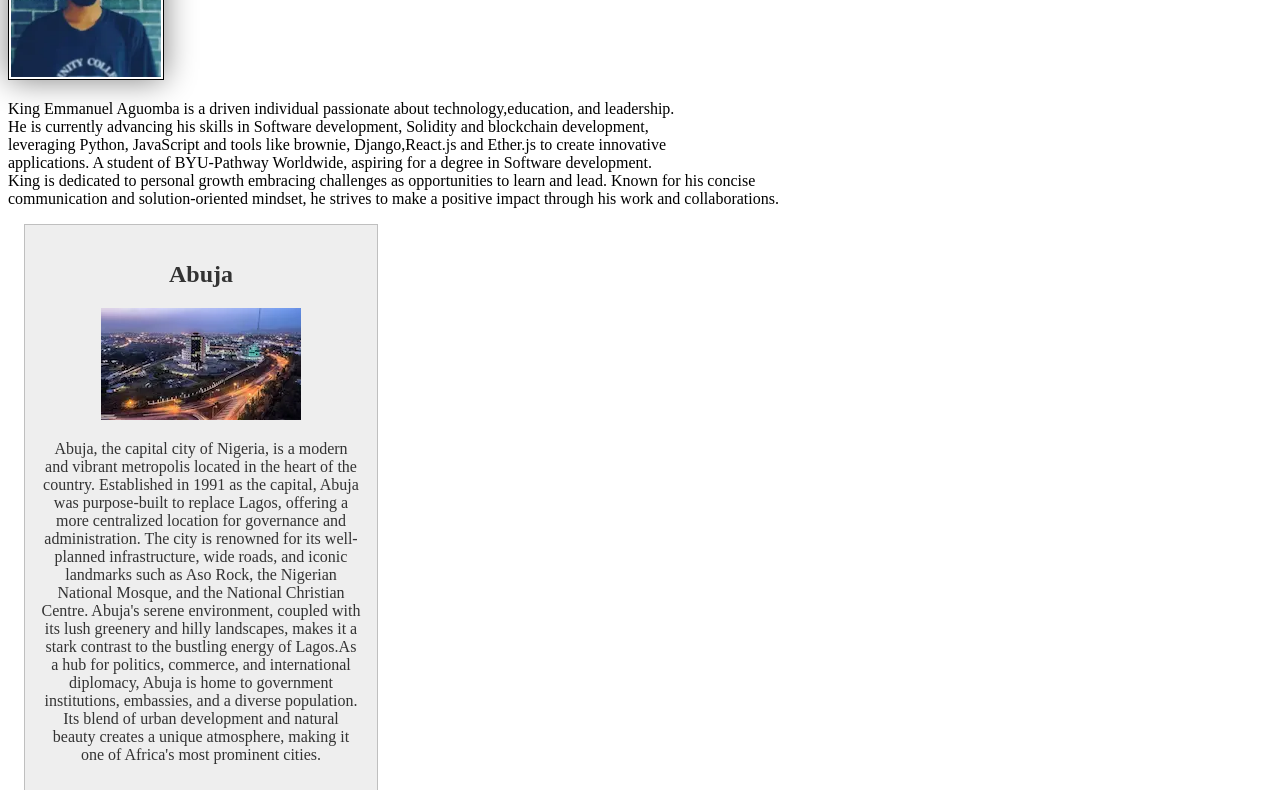
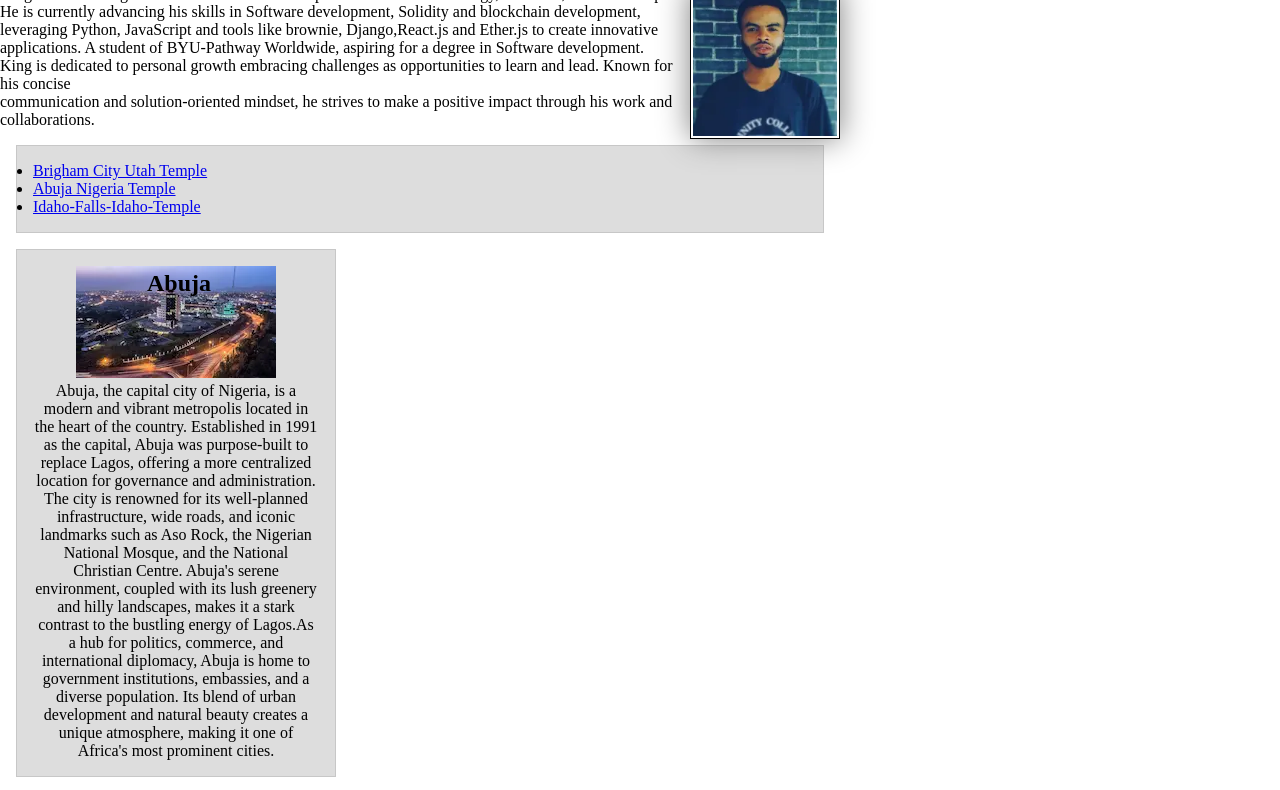
Before and after one commit to KingKacrae99/wdd130, a plain HTML site: page index.html in a window 1280 px wide. Shown: the part 304-1094 px from the top of the page. Drawn offline with Linux system fonts and the light colour scheme.

Commit message:
index.html updated successfully

```diff
--- a/index.html
+++ b/index.html
@@ -13,6 +13,8 @@
             <nav>
                 <a href="#">Home</a>
                 <a href="wwr/">Rafting Website</a>
+                <a href="https://www.linkedin.com/in/king-aguomba ">linkedin profile</a>
+                <a href="https://www.facebook.com/king kacrae">facebook profile</a>
             </nav>
         </header>
         <main>
@@ -26,8 +28,13 @@
                 embracing challenges as opportunities to learn and lead. Known for his concise <br> communication and
                 solution-oriented mindset, he strives to make a positive impact through his work and collaborations.
             </p>
+            <ul class="box">
+                <li><a href="https://www.churchofjesuschrist.org/temples/details/brigham-city-utah-temple?lang=eng" target="_blank">Brigham City Utah Temple</a></li>
+                <li><a href="https://www.churchofjesuschrist.org/temples/details/abuja-nigeria-temple?lang=eng" target="_blank">Abuja Nigeria Temple</a></li>
+                <li><a href="https://www.churchofjesuschrist.org/temples/details/idaho-falls-idaho-temple?lang=eng" target="_blank">Idaho-Falls-Idaho-Temple</a></li>
+            </ul>
         </main>
-        <aside>
+        <aside class="box">
             <h2> Abuja </h2>
             <img src="images/state.webp" alt="Abuja landscape" width="200">
             <p>
@@ -46,4 +53,5 @@
             <p>&copy;2025 🧑‍💻 King Emmanuel Aguomba ⛳ Abuja, Nigeria</p>
         </footer>
     </body>
+    <!-- Date: 1/26/2025 5:40pm -->
 </html>
--- a/styles/styles.css
+++ b/styles/styles.css
@@ -9,6 +9,11 @@
     --main-img-width:150px;
     --aside-img-width:200px;
     --aside-border-color: 1px solid rgb(0 0 0 / 0.2);
+}
+*{
+    margin: 0px;
+    padding: 0px;
+    box-sizing: border-box;
 }
 
 nav{
@@ -33,6 +38,7 @@ main img {
     border: var(--border-color);
     padding: var(--img-padding);
     box-shadow: 0 0 30px var(--box-shadow-color);
+    float: right;
 }
 p{
     padding: 0;
@@ -43,9 +49,15 @@ aside{
     margin: 1rem;
     border: var(--aside-border-color);
     padding: 1rem;
+    position: relative;
     background-color: var(--aside-bg-color);
     color:var(--aside-text-color);
     text-align: center;
+}
+aside h2{
+    position: absolute;
+    top: 20px;
+    left: 130px;
 }
 aside img{
     width:var(--aside-img-width);
@@ -56,3 +68,12 @@ footer{
     border-top: var(--border-color);
     text-align: center;
 }
+
+/* Class Selector */
+.box{
+    margin: 1rem;
+    border: 1px solid rgb(0 0 0 / 0.1);
+    padding: 1rem;
+    background-color: #ddd;
+    color: #000;
+}
```
